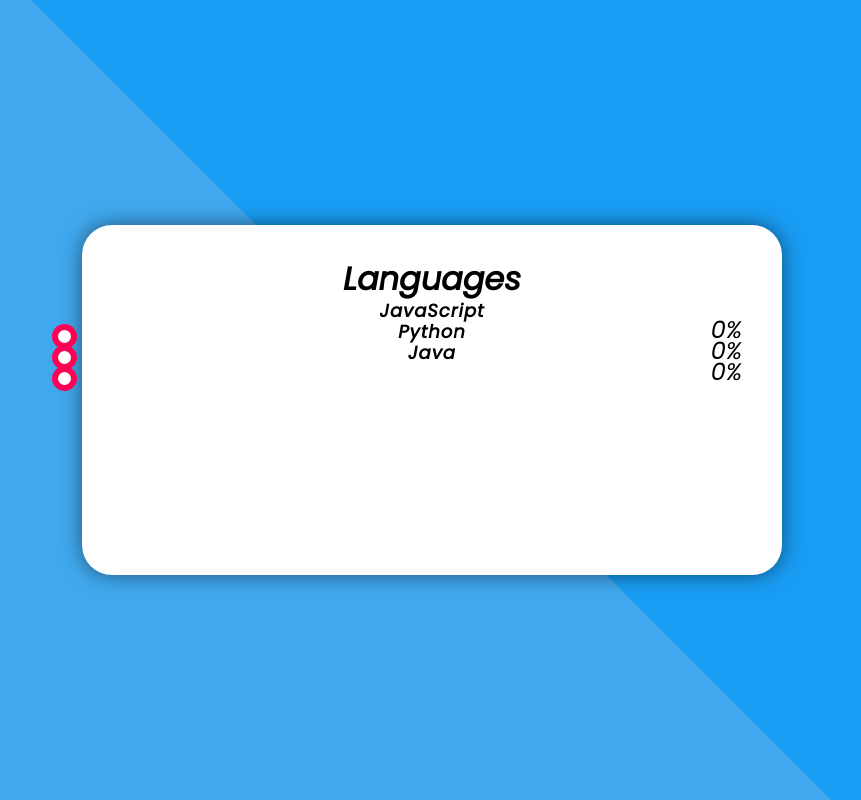
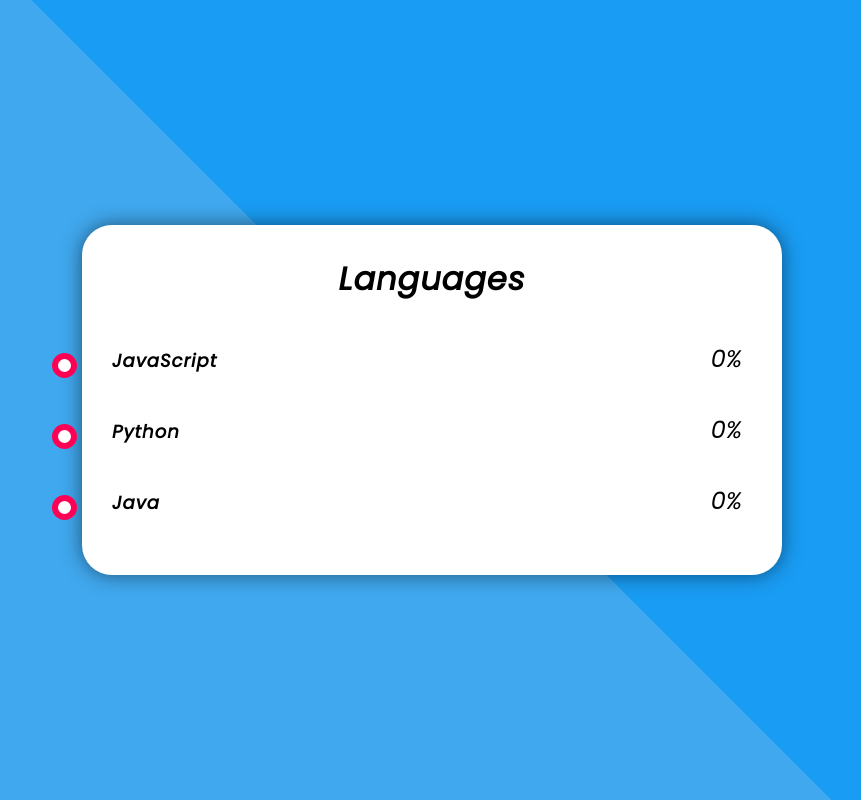
Before and after one commit to Hussny/Progressbar-with-JS, a plain HTML site: page index.html in a window 1280 px wide. Shown: the whole page, without its empty margins (208-1069 px from the left). Drawn offline with Linux system fonts and the light colour scheme.

Commit message:
styled container and progress

```diff
--- a/style.css
+++ b/style.css
@@ -44,3 +44,13 @@ body{
     border: 6px solid rgba(255, 0, 85);
     border-radius: 50%;
 }
+
+.container h1 {
+    letter-spacing: 1px;
+}
+
+.container .progress{
+    display: flex;
+    width: 100%;
+    margin: 50px auto;
+}
```
